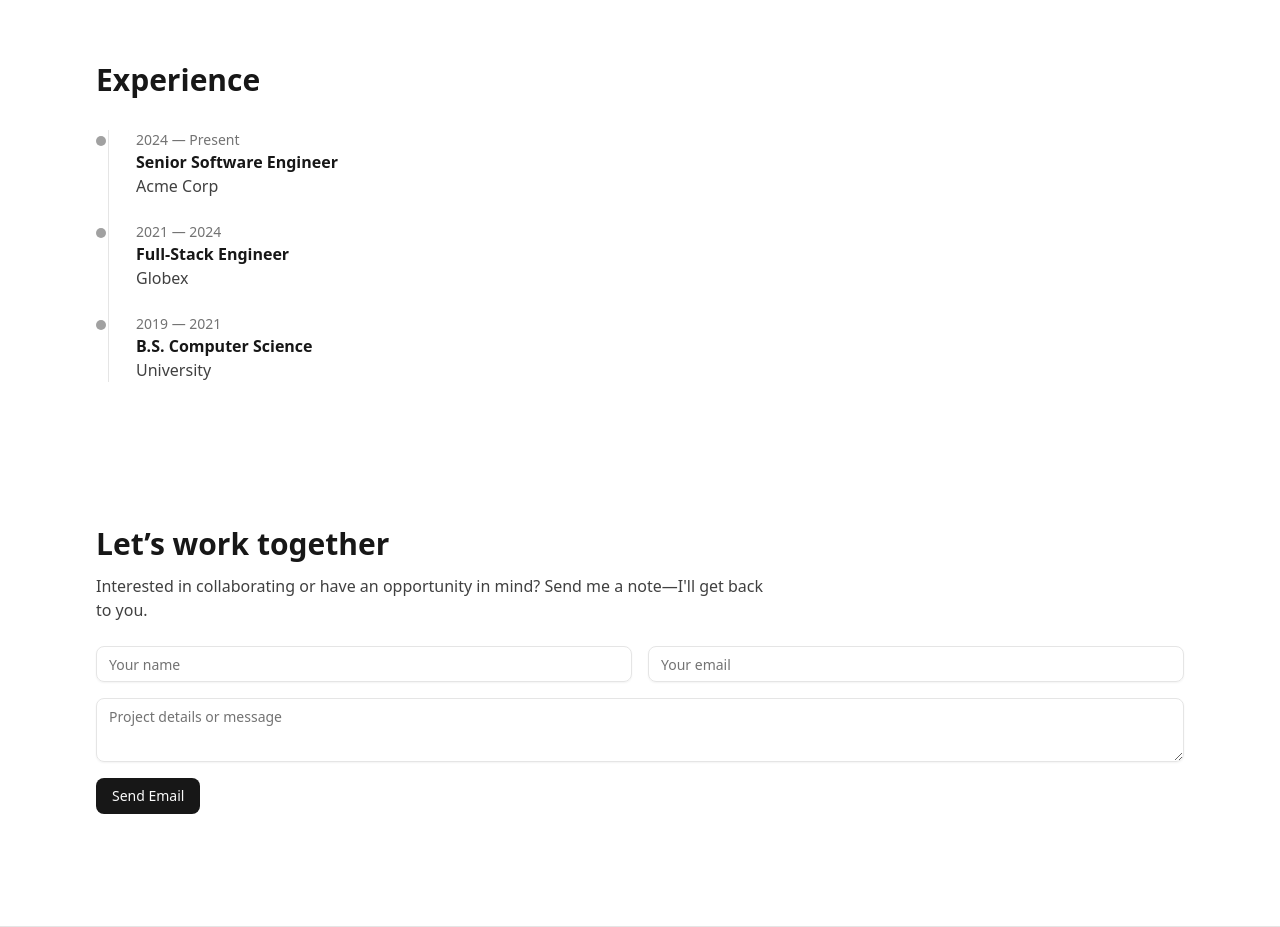
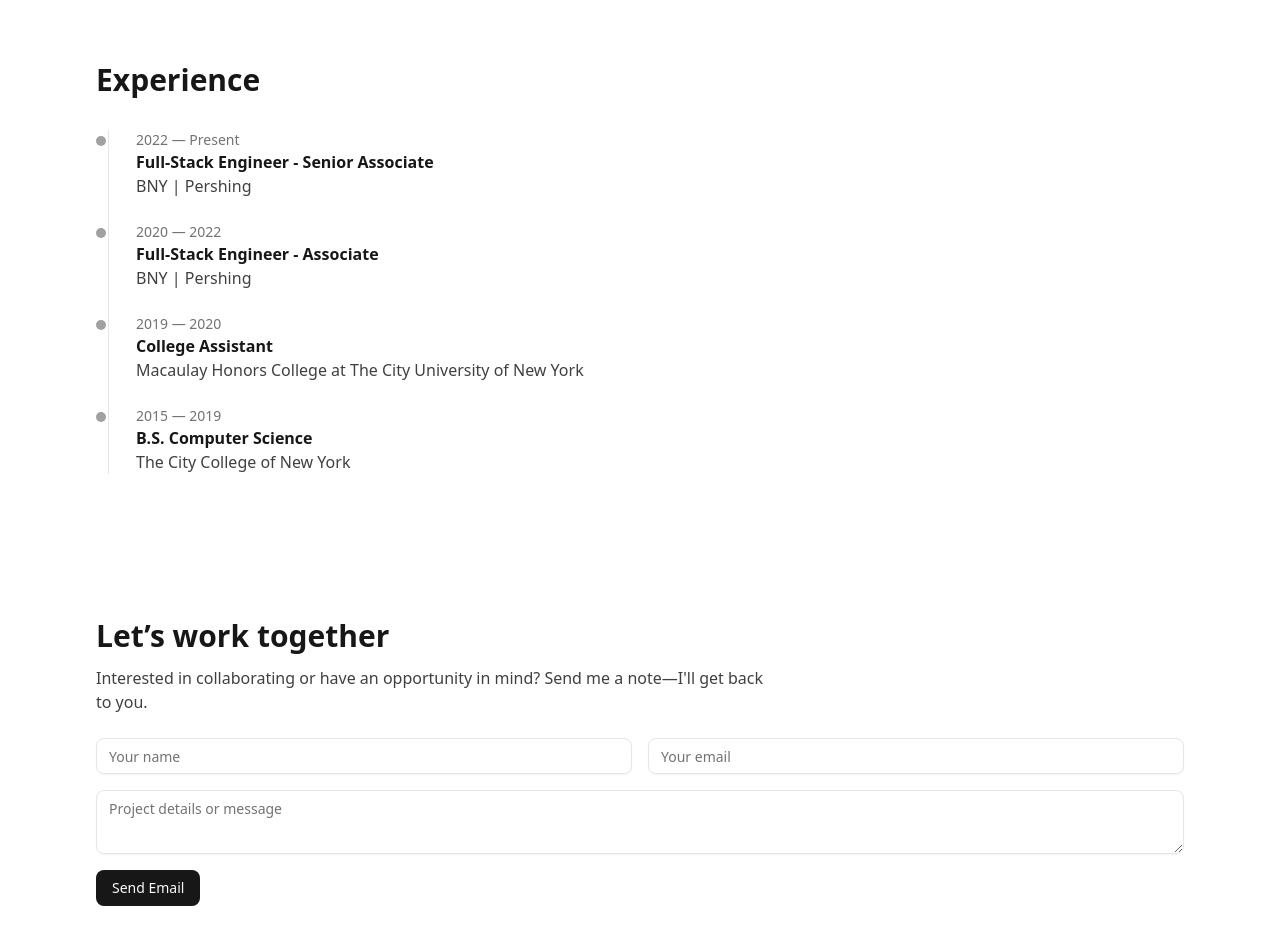
Before and after one commit to jiajern/alan-lau, a React (Vite) app: page / in a window 1280 px wide. Shown: the part 2040-2967 px from the top of the page. Built offline with nearby package versions, Linux system fonts and the light colour scheme.

Commit message:
update some content

```diff
--- a/src/App.tsx
+++ b/src/App.tsx
@@ -13,11 +13,11 @@ const SUMMARY =
   "I build delightful, performant web apps with a focus on clean UX and reliable engineering. Previously shipped apps used by thousands of users.";
 
 const LOCATION = "New York, NY";
-const EMAIL = "you@example.com";
+const EMAIL = "alanlau97@gmail.com";
 const RESUME_URL = "/resume.pdf"; // replace with your actual file path
 const SOCIALS = [
-  { label: "GitHub", href: "https://github.com/yourname", Icon: Github },
-  { label: "LinkedIn", href: "https://www.linkedin.com/in/yourname", Icon: Linkedin },
+  { label: "GitHub", href: "https://github.com/jiajern", Icon: Github },
+  { label: "LinkedIn", href: "https://www.linkedin.com/in/jiajern/", Icon: Linkedin },
   { label: "Email", href: `mailto:${EMAIL}`, Icon: Mail },
 ];
 
@@ -68,18 +68,23 @@ const PROJECTS = [
 
 const TIMELINE = [
   {
-    when: "2024 — Present",
-    where: "Acme Corp",
-    what: "Senior Software Engineer",
+    when: "2022 — Present",
+    where: "BNY | Pershing",
+    what: "Full-Stack Engineer - Senior Associate",
   },
   {
-    when: "2021 — 2024",
-    where: "Globex",
-    what: "Full-Stack Engineer",
+    when: "2020 — 2022",
+    where: "BNY | Pershing",
+    what: "Full-Stack Engineer - Associate",
   },
   {
-    when: "2019 — 2021",
-    where: "University",
+    when: "2019 — 2020",
+    where: "Macaulay Honors College at The City University of New York",
+    what: "College Assistant",
+  },
+  {
+    when: "2015 — 2019",
+    where: "The City College of New York",
     what: "B.S. Computer Science",
   },
 ];
--- a/vite.config.ts
+++ b/vite.config.ts
@@ -11,4 +11,5 @@ export default defineConfig({
       "@": path.resolve(__dirname, "./src"),
     },
   },
+  base: "/alan-lau/",
 })
```
